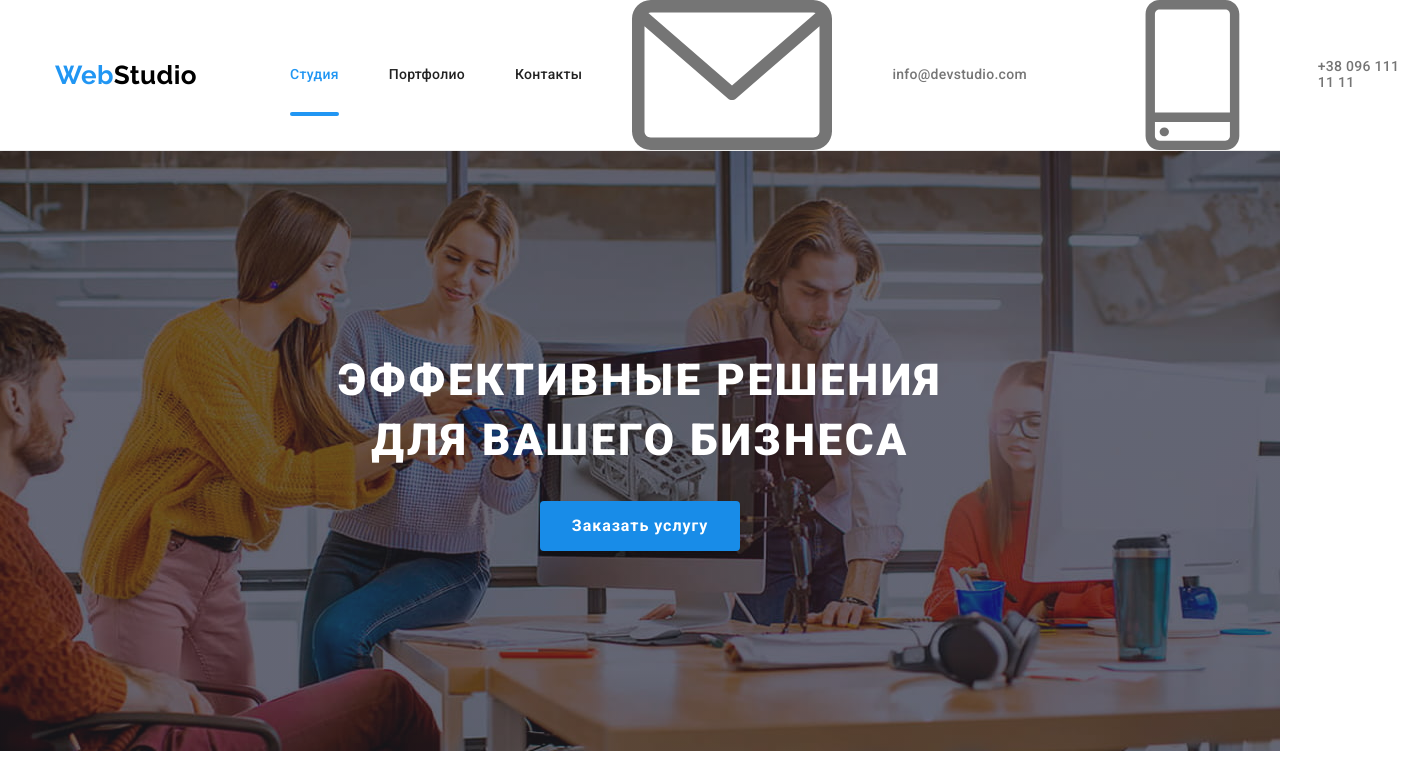
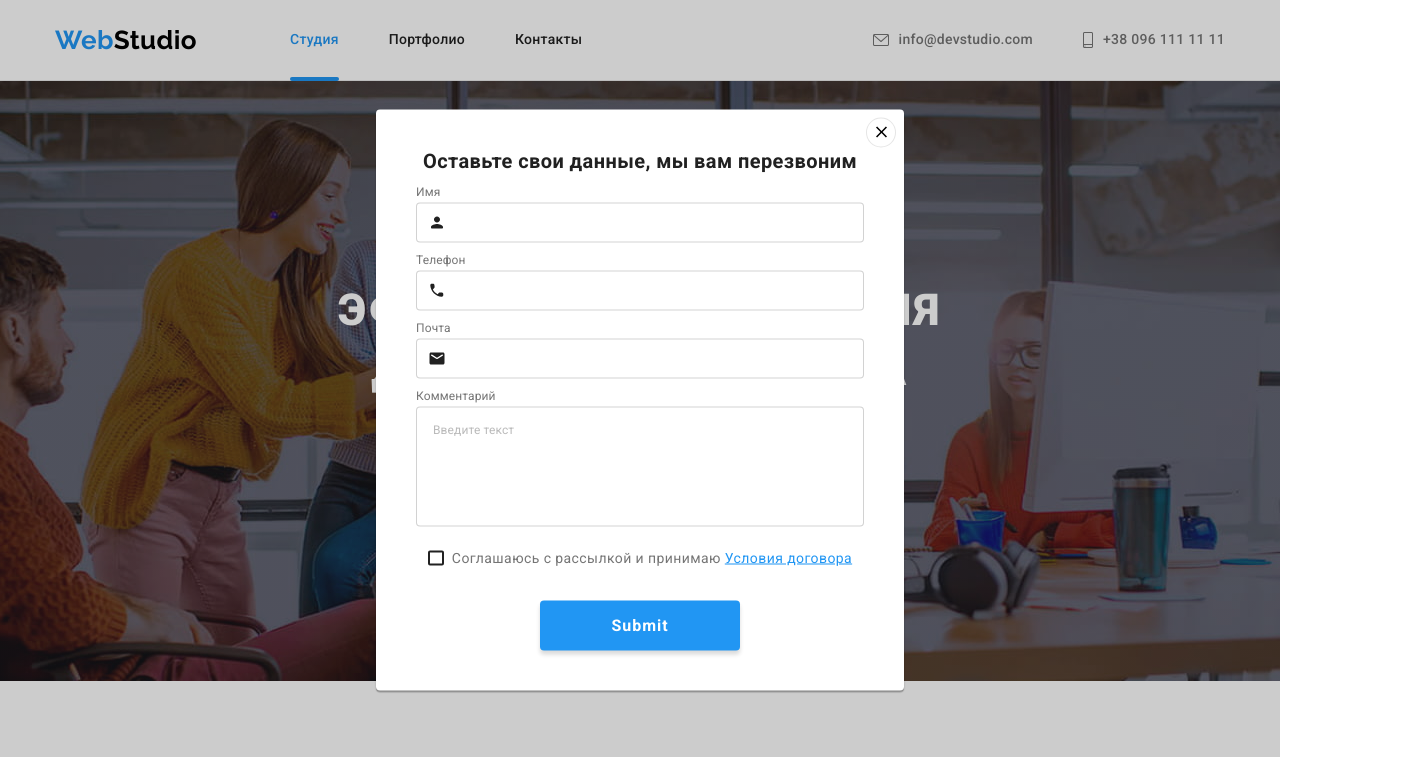
Before and after one commit to dpanevin/goit-markup-hw-08, a plain HTML site: page index.html in a window 1280 px wide. Both pictures are taken after a click on the button "Заказать услугу". Shown: the top 757 px of the page, 1412 px wide, since content can reach past the window. Drawn offline with nearby package versions, Linux system fonts and the light colour scheme.

Commit message:
Исправляет ошибки в css

```diff
--- a/index.html
+++ b/index.html
@@ -28,12 +28,12 @@
        <!-- СONTACTS -->
           <ul class="header-contacts-list">
            <li class="header-contacts-item">
-              <a class="header-contacts-link" href="mailto:info@devstudio.com"><svg class="header-contacts-icon">
+              <a class="header-contacts-link" href="mailto:info@devstudio.com"><svg class="header-contacts-icon" width="16" height="12">
               <use href="./images/icons/sprite.svg#envelope"></use>
              </svg>info@devstudio.com</a>
            </li>
            <li class="header-contacts-item">
-              <a class="header-contacts-link" href="tel:+380961111111"><svg class="header-contacts-icon">
+              <a class="header-contacts-link" href="tel:+380961111111"><svg class="header-contacts-icon" width="10" height="16">
               <use href="./images/icons/sprite.svg#smartphone"></use>
               </svg>+38 096 111 11 11</a>
            </li>
@@ -400,7 +400,7 @@
     </div>
     </footer>
 
-    <!-- <div class="backdrop is-hidden" data-modal>
+    <div class="backdrop is-hidden" data-modal>
       <div class="modal-window">
         <form action="#" class="modal-form">
           <h2 class="modal-form-title">Оставьте свои данные, мы вам перезвоним</h2>
@@ -436,7 +436,7 @@
             <textarea name="comment" class="modal-form-comment-input" placeholder="Введите текст"></textarea>
           </label>
           <input id="policy" type="checkbox" class="modal-form-policy visually-hidden" name="policy" value="accepted">
-          <label for="policy" class="modal-form-policy-text"><span>Соглашаюсь с рассылкой и принимаю&nbsp <a href="#" class="policy-link">Условия договора</a></span></label>
+          <label for="policy" class="modal-form-policy-text"><span>Соглашаюсь с рассылкой и принимаю&nbsp<a href="#" class="policy-link">Условия договора</a></span></label>
           <input type="submit" class="modal-form-submit-btn">
         </form>
         <button type="button" class="modal-close-btn" aria-expanded='false' data-modal-close>
@@ -445,7 +445,7 @@
           </svg>
         </button>
       </div>
-  </div> -->
+  </div>
 <script src="./js/menu.js"></script>
   <script src="./js/modal.js"></script>
   </body>
--- a/sass/layout/_modal.scss
+++ b/sass/layout/_modal.scss
@@ -10,7 +10,7 @@
   transition: all 250ms var(--transition-timing-function);
   z-index: 999;
 
-  @media screen {
+  @media screen and (max-width: $desktop - 1) {
     min-height: 609px;
   }
 }
@@ -28,7 +28,7 @@
     0px 2px 1px rgba(0, 0, 0, 0.2);
   border-radius: 4px;
 
-  @media screen and (max-width: $tablet - 1) {
+  @media screen and (max-width: $desktop - 1) {
     width: calc(100% - 30px);
     min-width: 320px;
     max-width: 450px;
@@ -53,9 +53,14 @@
     text-align: center;
 
     color: var(--main-title-color);
+
+    @media screen and (max-width: $desktop - 1) {
+      line-height: 1.5;
+    }
   }
 
   &-field {
+    margin-bottom: 10px;
     display: flex;
     flex-direction: column;
   }
@@ -64,7 +69,7 @@
     margin-bottom: 4px;
 
     font-size: 12px;
-    line-height: 1.67;
+    line-height: 1.167;
     letter-spacing: 0.01em;
 
     color: var(--main-text-color);
@@ -74,7 +79,6 @@
 
   &-input-wrapper {
     position: relative;
-    margin-bottom: 10px;
   }
 
   &-input {
@@ -113,7 +117,6 @@
     width: 100%;
     height: 120px;
     padding: 12px 16px;
-    margin-bottom: 20px;
 
     border: 1px solid rgba(33, 33, 33, 0.2);
     border-radius: 4px;
@@ -139,13 +142,13 @@
   &-policy-text {
     display: flex;
     align-items: center;
-    margin: 0 auto 30px auto;
+    margin: 10px auto 30px auto;
 
     color: var(--main-text-color);
 
     cursor: pointer;
 
-    @media screen and (max-width: $tablet - 1) {
+    @media screen and (max-width: $desktop - 1) {
       font-size: 12px;
       line-height: 1.17;
     }
```
Also changed, not shown: css/main.css, css/main.min.css, 2 other files.
